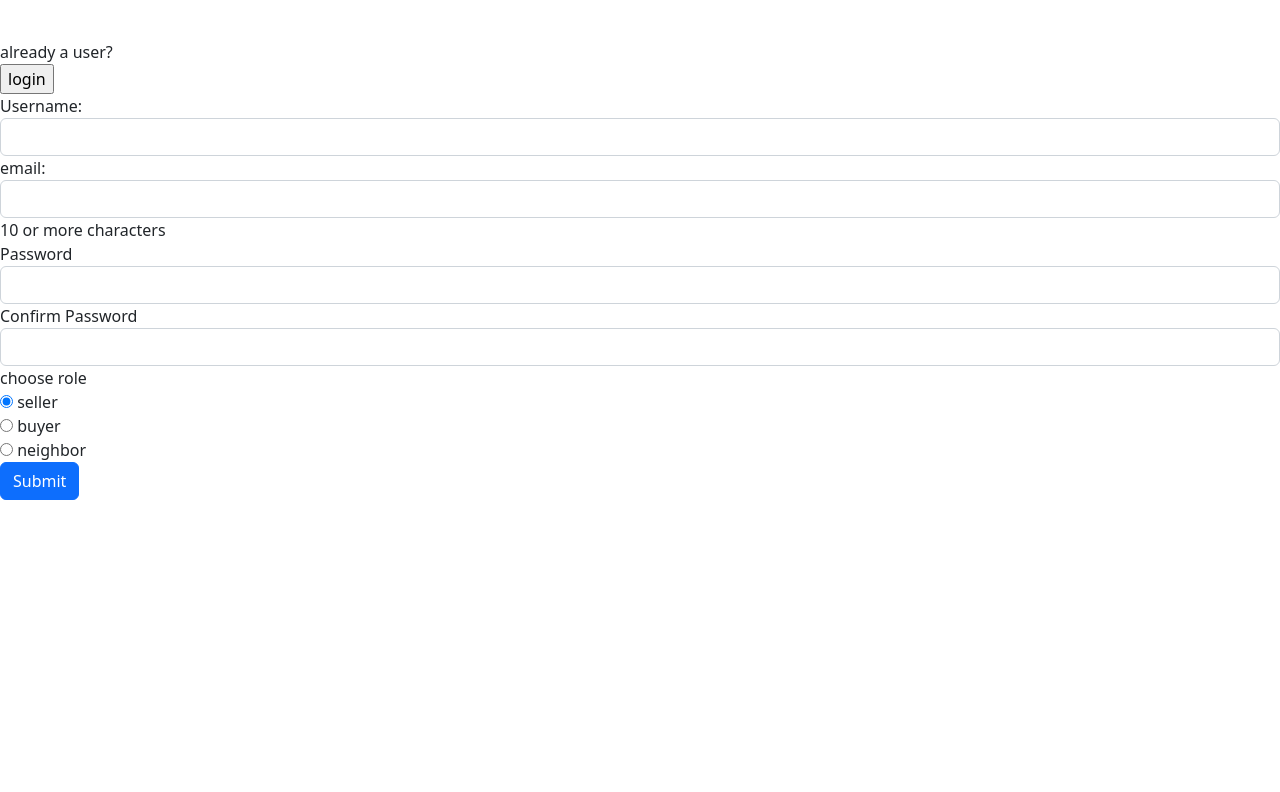
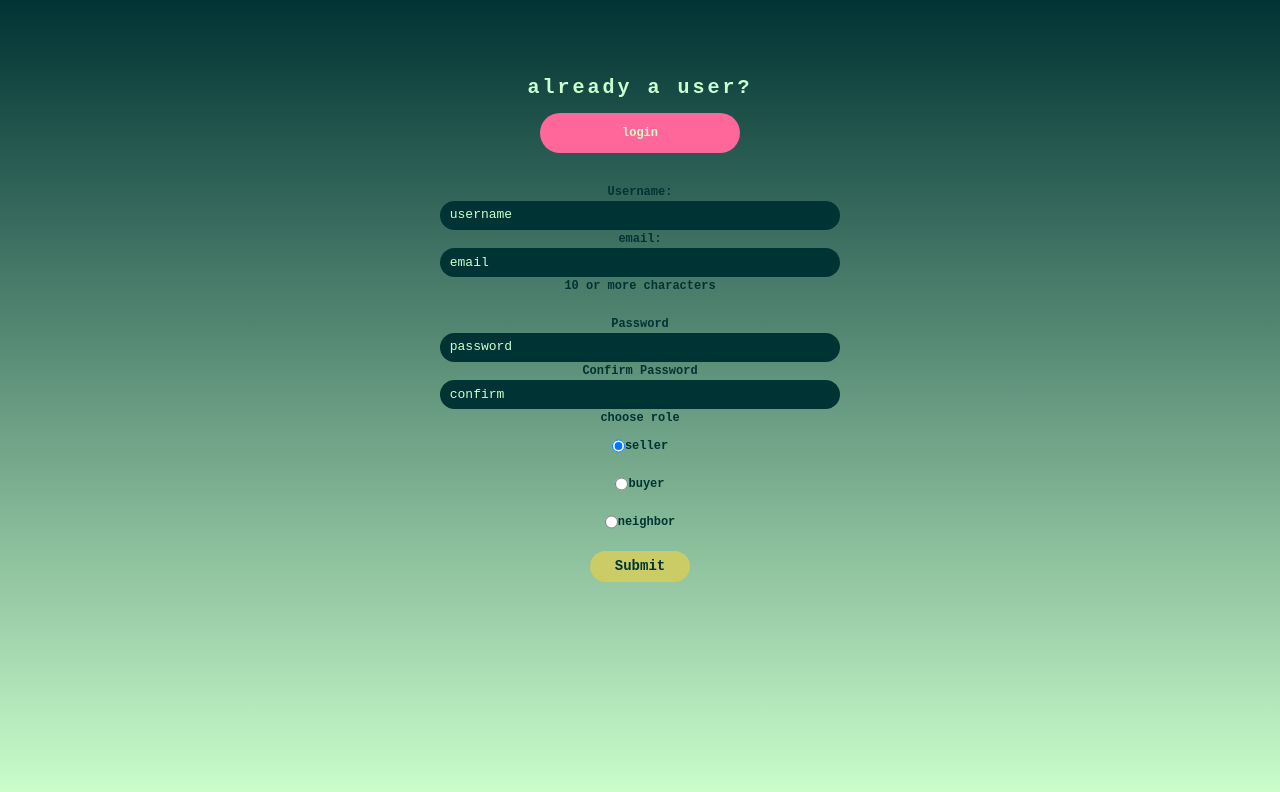
Before and after one commit to jeffrey840/Nxt_2_Neighbor, a plain HTML site: page src/main/resources/templates/users/sign-up.html in a window 1280 px wide. Drawn offline with nearby package versions, Linux system fonts and the light colour scheme.

Commit message:
sign up styled

```diff
--- a/src/main/resources/templates/users/sign-up.html
+++ b/src/main/resources/templates/users/sign-up.html
@@ -7,8 +7,176 @@
     <title>Sign up</title>
     <link href="https://cdn.jsdelivr.net/npm/bootstrap@5.2.3/dist/css/bootstrap.min.css" rel="stylesheet"
           integrity="sha384-rbsA2VBKQhggwzxH7pPCaAqO46MgnOM80zW1RWuH61DGLwZJEdK2Kadq2F9CUG65" crossorigin="anonymous">
-    <link rel="stylesheet" href="/css/sign-up-form.css">
 </head>
+<style>
+    body, html {
+        height: 100%;
+        width: 100%;
+        background: linear-gradient(#003333, #CCFFCC);
+        background-size: 100%;
+        font-family: monospace;
+    }
+
+    .loginAlign {
+        margin: 30px;
+        align-items: center;
+        display: flex;
+        justify-content: right;
+        flex-direction: column;
+    }
+
+    .alreadyUser {
+        font-size: 20px;
+        letter-spacing: 3px;
+        color: #CCFFCC;
+        padding: 10px;
+    }
+
+    .loginBtn {
+        border-style: none;
+        background-color: #FF6699;
+        border-radius: 30px;
+        width: 200px;
+        color: #CCFFCC;
+        height: 40px;
+        font-size: 12px;
+        font-weight: bold;
+    }
+
+    .loginBtn:hover {
+        color: #CCCC66;
+        box-shadow: 0 0 50px 15px #CCCC66;
+    }
+
+    .form1 {
+        display: flex;
+        align-items: center;
+        justify-content: center;
+    }
+
+    .form-group1 {
+        width: 400px;
+    }
+
+    .form-group2 {
+        width: 400px;
+    }
+
+    .form-group3 {
+        width: 400px;
+    }
+
+    .form-group4 {
+        width: 400px;
+    }
+
+    label {
+        display: flex;
+        justify-content: center;
+        color: #003333;
+        font-weight: bold;
+        font-size: 12px;
+    }
+
+    input#username {
+        background-color: #003333;
+        border-radius: 30px;
+        border-style: none;
+    }
+
+    input#username::placeholder {
+        color: #CCFFCC;
+        align-items: center;
+    }
+
+    input#username:focus {
+        color: #CCFFCC;
+        align-items: center;
+    }
+
+    input#email {
+        background-color: #003333;
+        border-radius: 30px;
+        border-style: none;
+    }
+
+    input#email::placeholder {
+        color: #CCFFCC;
+        align-items: center;
+    }
+
+    input#email:focus {
+        color: #CCFFCC;
+        align-items: center;
+    }
+
+    input#password {
+        background-color: #003333;
+        border-radius: 30px;
+        border-style: none;
+    }
+
+    input#password::placeholder {
+        color: #CCFFCC;
+        align-items: center;
+    }
+
+    input#password:focus {
+        color: #CCFFCC;
+        align-items: center;
+    }
+
+    input#confirm_password {
+        background-color: #003333;
+        border-radius: 30px;
+        border-style: none;
+    }
+
+    input#confirm_password::placeholder {
+        color: #CCFFCC;
+        align-items: center;
+    }
+
+    input#confirm_password:focus {
+        color: #CCFFCC;
+        align-items: center;
+    }
+
+    .radio1 {
+        display: flex;
+        justify-content: center;
+        padding: 10px;
+    }
+
+    button {
+        display: flex;
+        justify-content: center;
+        text-align: center;
+        align-items: center;
+    }
+
+    .btn {
+        text-align: center;
+        display: flex;
+    !important;
+        justify-content: center;
+    !important;
+        background-color: #CCCC66;
+        border-style: none;
+        color: #003333;
+        border-radius: 30px;
+        width: 100px;
+        font-size: 14px;
+        font-weight: bold;
+    }
+
+    .btn:hover {
+        background-color: #FF6699;
+        color: #CCCC66;
+        box-shadow: 0 0 50px 15px #CCCC66;
+    }
+
+</style>
 <body>
 <nav class="navbar navbar-expand-lg bg-body-tertiary" data-bs-theme="dark"
      style="height: 2.5rem; align-content: center">
@@ -19,85 +187,66 @@
         </a>
     </div>
 </nav>
-
-
-<label for="login">already a user?</label>
-<form  id="login" th:action="@{/login}">
-	<input value="login" type="submit" />
+<div class="container">
+    <div class="loginAlign">
+        <label class="alreadyUser" for="login">already a user?</label>
+        <form id="login" th:action="@{/login}">
+            <input class="loginBtn" value="login" type="submit"/>
         </form>
-
-
-
-
-<!--	<label >choose role</label>-->
-
-<!--			<div th:object="${role}" >-->
-
-<!--			<input value="1" name="neighbor" type="radio"/>-->
-<!--				<label >neighbor</label>-->
-
-<!--			<input value="2" type="radio"   name="buyer"/>-->
-<!--				<label >buyer</label>-->
-
-<!--			<input   value="3" type="radio" name="seller"/>-->
-<!--				<label >seller</label>-->
-
-
-<!--</form>-->
-
-
+    </div>
+    <div class="form1">
         <form th:action="@{/sign-up}" th:object="${user}" method="post">
-	<div class="form-group">
+            <div class="form-group1">
                 <label for="username">Username:</label>
-		<input type="text" class="form-control" id="username" name="username" th:field="*{username}"/>
+                <input placeholder="username" type="text" class="form-control" id="username" name="username"
+                       th:field="*{username}"/>
             </div>
-
-	<div class="form-group">
+            <div class="form-group2">
                 <label for="username">email:</label>
-		<input type="text" class="form-control" id="email" name="username" th:field="*{email}"/>
+                <input placeholder="email" type="text" class="form-control" id="email" name="username"
+                       th:field="*{email}"/>
             </div>
-
-	<div class="form-group">
-		<label >10 or more characters</label><br>
+            <div class="form-group3">
+                <label>10 or more characters</label><br>
                 <label for="password">Password</label>
-		<input id="password" name="password" class="form-control" type="password" required pattern=".{1,}" title="10 or more characters" onkeyup='passConfirm();' th:field="*{password}">
+                <input placeholder="password" id="password" name="password" class="form-control" type="password"
+                       required pattern=".{1,}"
+                       title="10 or more characters" onkeyup='passConfirm();' th:field="*{password}">
             </div>
-	<span id="Message" ></span>
-	<div class="form-group">
+            <span id="Message"></span>
+            <div class="form-group4">
                 <label for="confirm_password">Confirm Password</label>
-		<input id="confirm_password" name="confirm_password" class="form-control" type="password" onkeyup='passConfirm();'>
+                <input placeholder="confirm" id="confirm_password" name="confirm_password" class="form-control"
+                       type="password"
+                       onkeyup='passConfirm();'>
             </div>
-
-
-	<div class="form-group">
+            <div class="hstack"></div>
+            <!--	SECOND FORM-->
+            <div class="form-group5">
                 <label>choose role</label>
-
-
-		<div>
-			<input type="radio" id="seller" name="role" value="1" checked th:field="*{role}">
+                <div class="radio1">
+                    <input class="radio1" type="radio" id="seller" name="role" value="1" checked th:field="*{role}">
                     <label for="seller">seller</label>
                 </div>
-
-		<div>
-			<input type="radio" id="buyer" name="role" value="2" th:field="*{role}">
+                <div class="radio1">
+                    <input class="radio1" type="radio" id="buyer" name="role" value="2" th:field="*{role}">
                     <label for="buyer">buyer</label>
                 </div>
-
-		<div>
-			<input type="radio" id="neighbor" name="role" value="3" th:field="*{role}">
+                <div class="radio1">
+                    <input class="radio1" type="radio" id="neighbor" name="role" value="3" th:field="*{role}">
                     <label for="neighbor">neighbor</label>
                 </div>
 
             </div>
+            <div class="radio1">
                 <button type="submit" class="btn btn-primary">Submit</button>
+            </div>
         </form>
-
-
+    </div>
+</div>
 </body>
-<!--<script src="../../static/password-alerts.js"></script>-->
 <script>
-
-	var passConfirm = function() {
+    var passConfirm = function () {
         if (document.getElementById("password").value ===
             document.getElementById("confirm_password").value) {
             document.getElementById("Message").style.color = "Green";
@@ -110,6 +259,4 @@
         }
     }
 </script>
-
-
 </html>
```
Also changed, not shown: src/main/resources/templates/listings/home-logged-in.html (+25 -17 lines), src/main/resources/templates/users/updataPassword.html (deleted, +0 -20 lines). Lines whose indentation alone changed are shown as unchanged.
